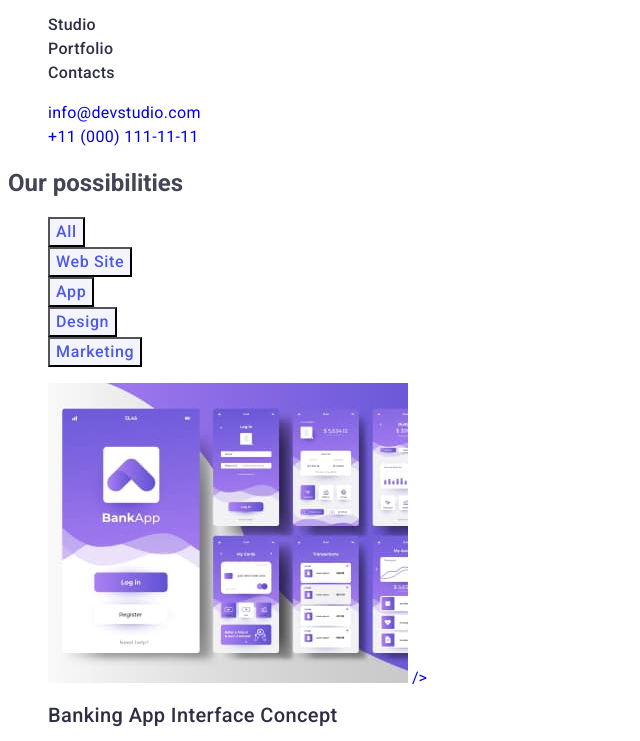
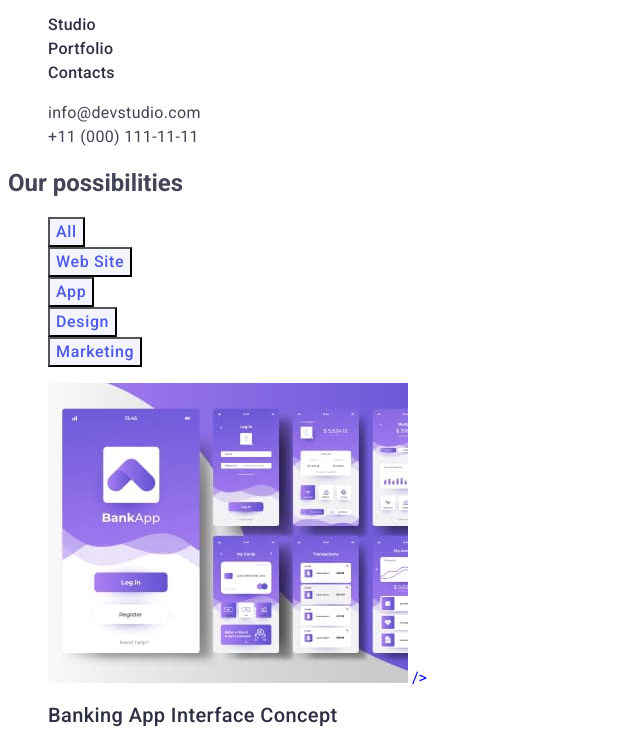
Before and after one commit to Akisha0707/goit-homework-02, a plain HTML site: page portfolio.html in a window 1280 px wide. Shown: the part 32-773 px from the top of the page, without its empty margins (0-640 px from the left). Drawn offline with Linux system fonts and the light colour scheme.

Commit message:
Update styles.css

```diff
--- a/css/styles.css
+++ b/css/styles.css
@@ -64,10 +64,7 @@
     letter-spacing: 0.02em;
 }
 
-.contact:hover {
-    color: #404bbf;
-}
-
+.contact:hover,
 .contact:focus {
     color: #404bbf;
 }
--- a/portfolio.html
+++ b/portfolio.html
@@ -35,12 +35,12 @@
       <address class="adr">
         <ul class="info list">
           <li class="adress-elem">
-            <a class="email link" href="mailto:info@devstudio.com"
+            <a class="contact link" href="mailto:info@devstudio.com"
               >info@devstudio.com</a
             >
           </li>
           <li class="adress-elem">
-            <a class="phone link" href="tel:+110001111111"
+            <a class="contact link" href="tel:+110001111111"
               >+11 (000) 111-11-11</a
             >
           </li>
```
